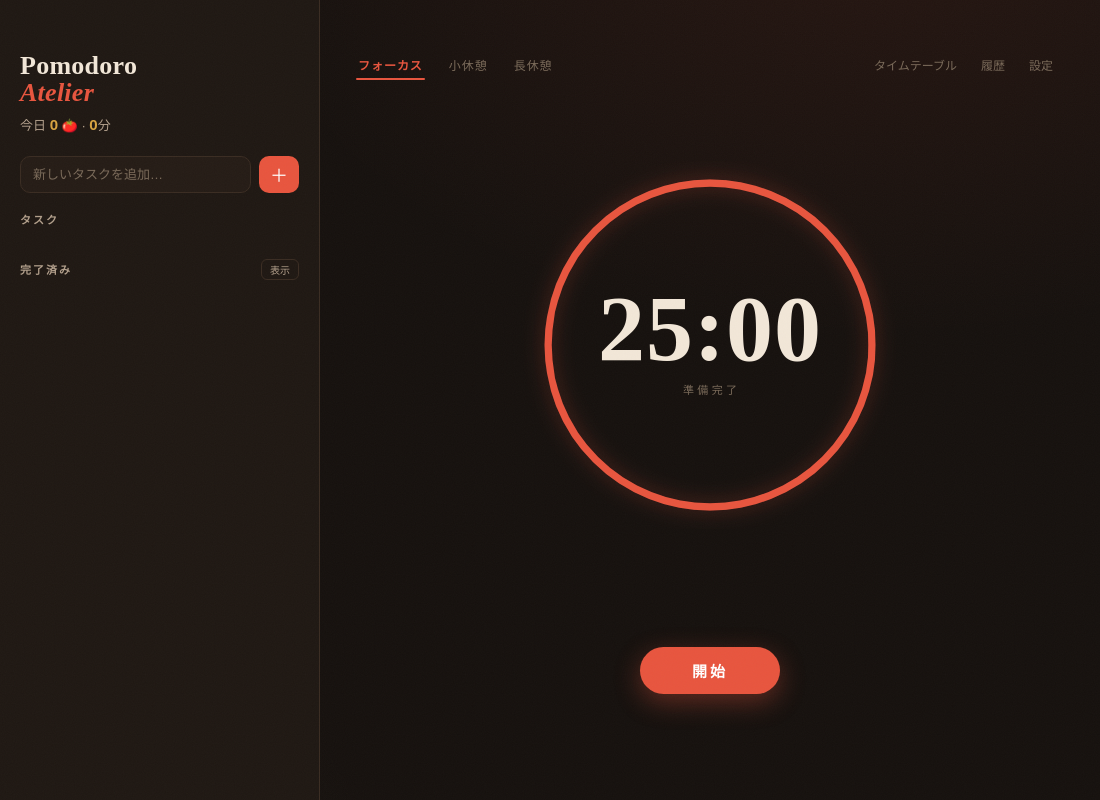
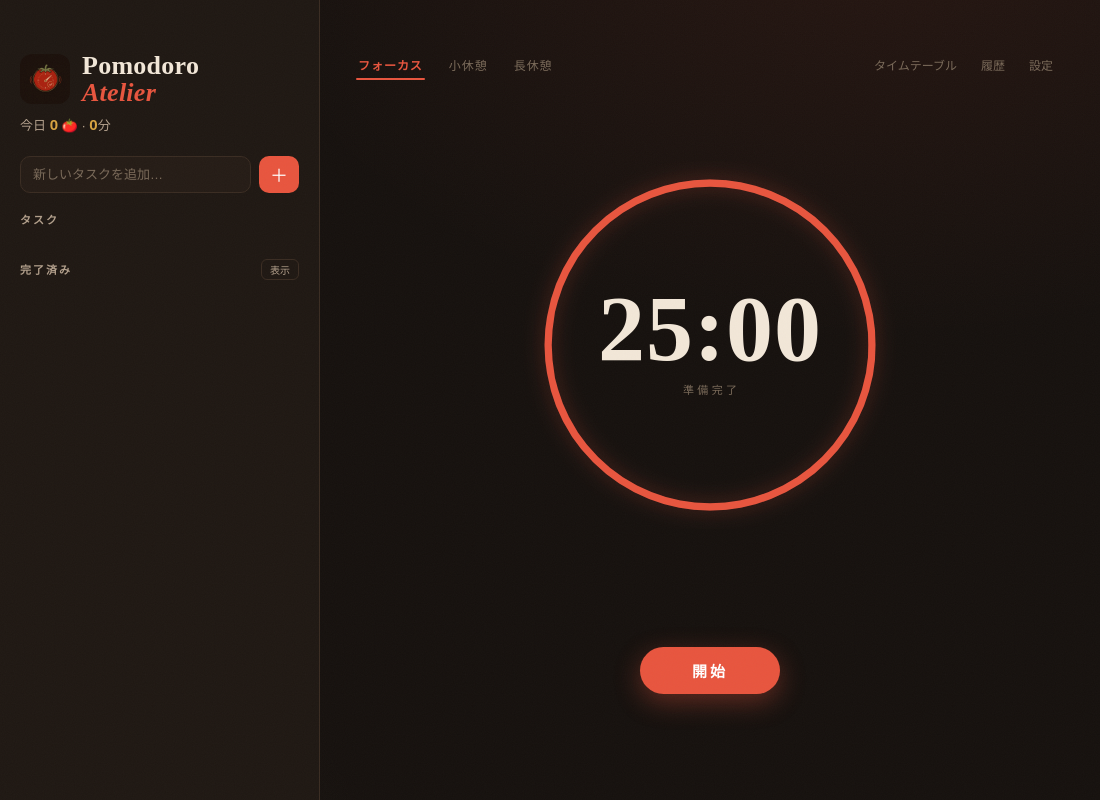
Before and after one commit to Anieca/pomodoro-timer, an Electron app: page renderer/index.html in a window 1100 px wide. Drawn offline with Linux system fonts and the light colour scheme; no server answers.

Commit message:
ブランドロゴを追加(サイドバー＋Dockアイコン) (#8)
トマト時計のロゴ画像を assets/logo.png(512px に最適化)として追加し、
サイドバーのブランドヘッダーにワードマークと並べて配置。macOS の
Dock アイコン(app.dock.setIcon)と BrowserWindow の icon にも設定。

Co-authored-by: Claude Opus 4.7 <noreply@anthropic.com>

```diff
--- a/main.js
+++ b/main.js
@@ -16,6 +16,7 @@ function createWindow() {
     minHeight: 600,
     titleBarStyle: 'hiddenInset',
     backgroundColor: '#16110e',
+    icon: path.join(__dirname, 'assets', 'logo.png'),
     webPreferences: {
       preload: path.join(__dirname, 'preload.js'),
       contextIsolation: true,
@@ -26,6 +27,10 @@ function createWindow() {
 }
 
 app.whenReady().then(() => {
+  // macOS の Dock アイコン(開発時も反映される)
+  if (process.platform === 'darwin' && app.dock) {
+    app.dock.setIcon(path.join(__dirname, 'assets', 'logo.png'));
+  }
   createWindow();
   app.on('activate', () => {
     if (BrowserWindow.getAllWindows().length === 0) createWindow();
--- a/renderer/index.html
+++ b/renderer/index.html
@@ -18,7 +18,10 @@
     <!-- ======= サイドバー:タスク ======= -->
     <aside class="sidebar">
       <header class="brand">
-        <h1>Pomodoro<br /><em>Atelier</em></h1>
+        <div class="brand-head">
+          <img class="brand-logo" src="../assets/logo.png" alt="" />
+          <h1>Pomodoro<br /><em>Atelier</em></h1>
+        </div>
         <p class="today-stat">今日 <span id="todayCount">0</span> 🍅 · <span id="todayMin">0</span>分</p>
       </header>
 
--- a/renderer/styles.css
+++ b/renderer/styles.css
@@ -58,6 +58,11 @@ body.focusing .sidebar:hover, body.focusing .topbar:hover { opacity: 1; }
   overflow-y: auto;
 }
 
+.brand-head { display: flex; align-items: center; gap: 12px; }
+.brand-logo {
+  width: 50px; height: 50px; flex-shrink: 0; border-radius: 12px;
+  -webkit-app-region: no-drag;
+}
 .brand h1 {
   font-family: var(--display);
   font-size: 26px; font-weight: 600; line-height: 1.05;
```
Also changed, not shown: assets/logo.png (added).
